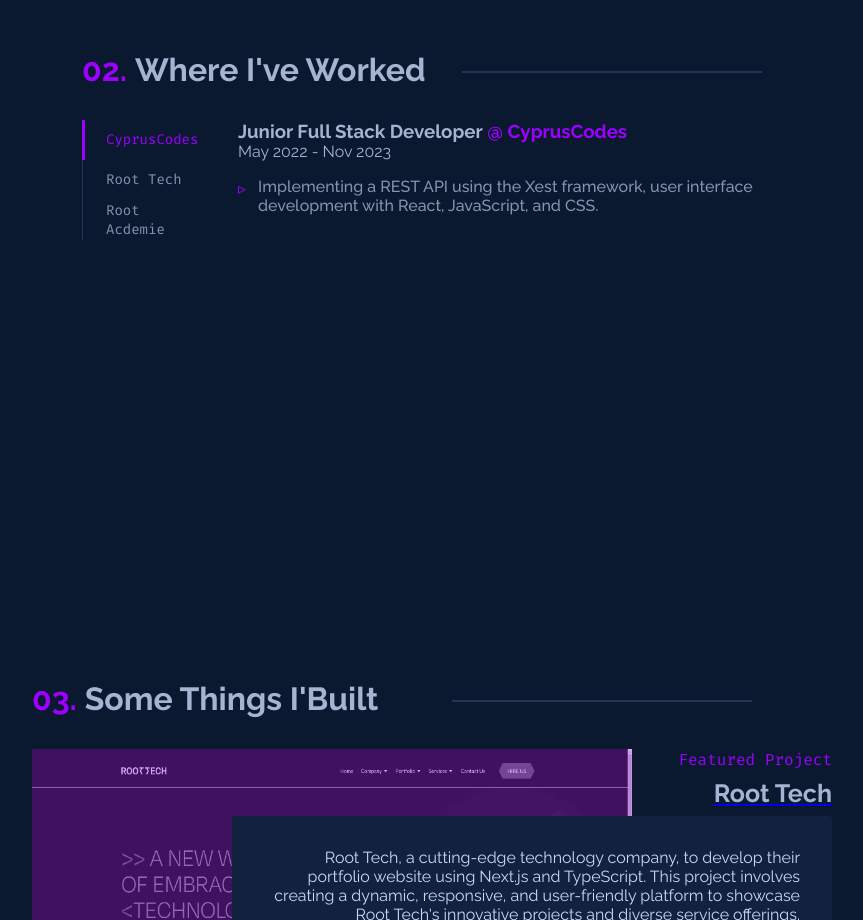
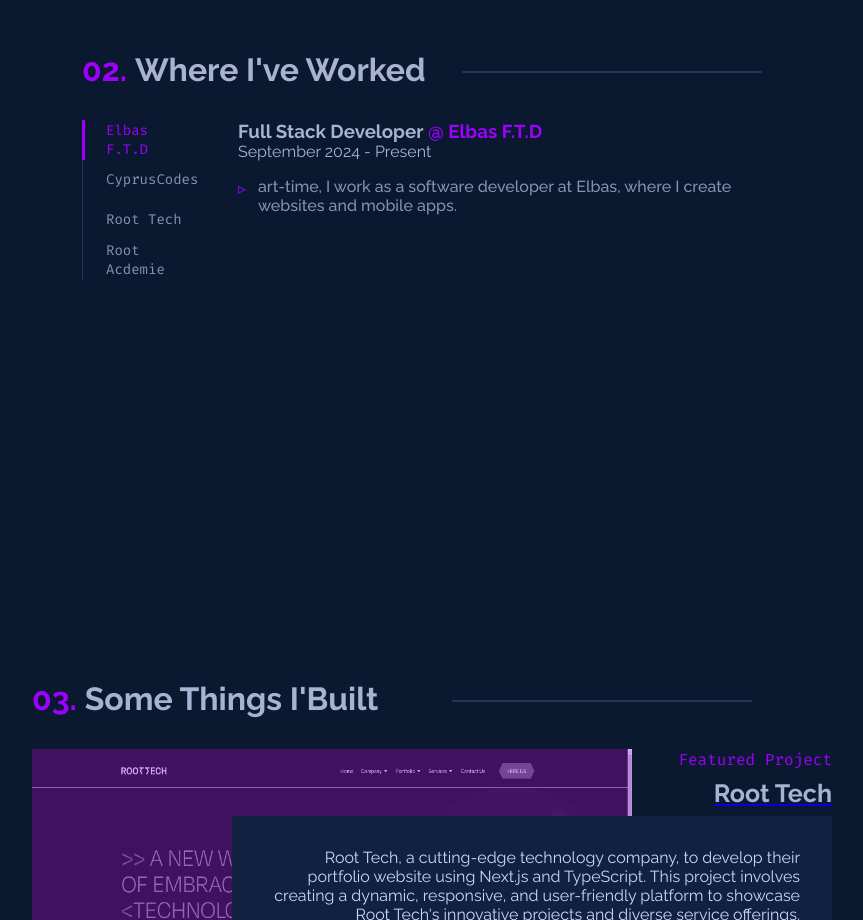
Before and after one commit to Danico-mfala/Portfolio_Danico, a Next.js app: page / in a window 1280 px wide. Shown: the part 1600-2520 px from the top of the page, without its empty margins (208-1071 px from the left). Built offline with nearby package versions, Linux system fonts and the light colour scheme.

Commit message:
new jobs

```diff
--- a/src/sections/Experience.tsx
+++ b/src/sections/Experience.tsx
@@ -15,8 +15,16 @@ function Experience() {
     }, [selected])
     const experiences = [
         {
+            name: "Elbas F.T.D",
+            role: "Full Stack Developer",
+            url: "https://cypruscodes.com/",
+            start: "September 2024",
+            end: "Present",
+            shortDescription: ["art-time, I work as a software developer at Elbas, where I create websites and mobile apps."],
+        },
+        {
             name: "CyprusCodes",
-            role: "Junior Full Stack Developer",
+            role: "Full Stack Developer",
             url: "https://cypruscodes.com/",
             start: "May 2022",
             end: "Nov 2023",
```
